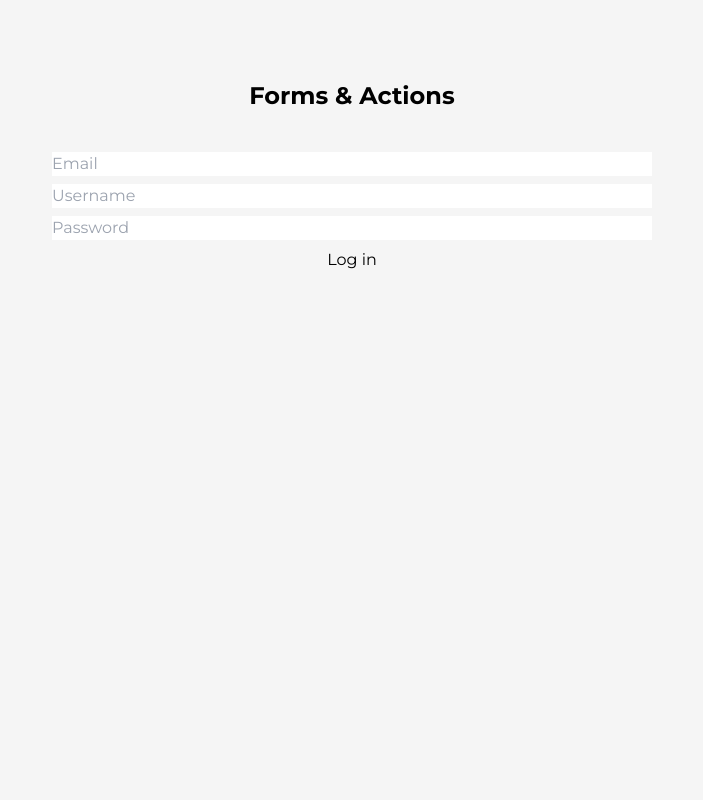
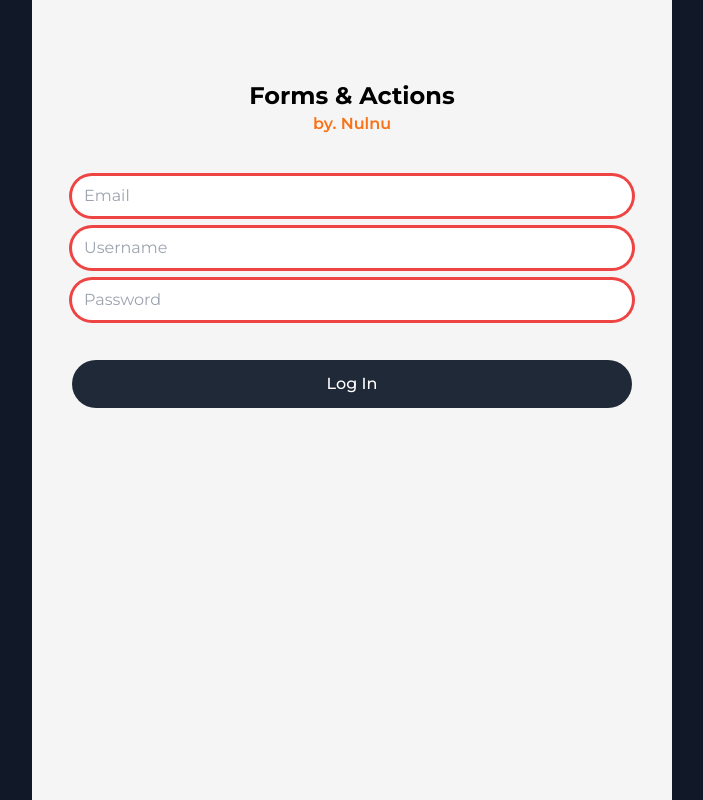
Before and after one commit to Eastynfromeast/nomad-market-14, a Next.js app: page /a26-forms-and-actions in a window 1280 px wide. Shown: the whole page, without its empty margins (288-991 px from the left). Built offline with nearby package versions, Linux system fonts and the light colour scheme.

Commit message:
finish A26 Forms&Actions with the basic requirements

```diff
--- /dev/null
+++ b/app/a26-forms-and-actions/actions.ts
@@ -0,0 +1,11 @@
+"use server";
+
+export async function onSubmit(prevState: any, formData: FormData) {
+	console.log(formData);
+	await new Promise(resolve => setTimeout(resolve, 5000));
+	if (formData.get("password") !== "12345") {
+		return { errors: ["wrong password", "password is different"] };
+	} else {
+		return { errors: ["", ""] };
+	}
+}
--- /dev/null
+++ b/app/a26-forms-and-actions/components/a26-form-btn.tsx
@@ -0,0 +1,19 @@
+"use client";
+
+import { useFormStatus } from "react-dom";
+
+interface FormBtnProps {
+	text: string;
+}
+
+export default function A26FormBtn({ text }: FormBtnProps) {
+	const { pending } = useFormStatus();
+	return (
+		<button
+			disabled={pending}
+			className="w-full p-3 rounded-3xl mt-3 bg-gray-800 text-white font-medium hover:bg-orange-500 transition disabled:bg-neutral-400 disabled:text-neutral-100"
+		>
+			{pending ? "loading..." : text}
+		</button>
+	);
+}
--- /dev/null
+++ b/app/a26-forms-and-actions/components/a26-form-input.tsx
@@ -0,0 +1,26 @@
+interface A26FormInputProps {
+	type: string;
+	name: string;
+	placeholder: string;
+	required: boolean;
+	errors: string[];
+}
+
+export default function A26FormInput({ type, name, placeholder, required, errors }: A26FormInputProps) {
+	return (
+		<div className="flex flex-col gap-2">
+			<input
+				className="py-2 px-3 rounded-3xl outline-none ring ring-transparent focus:ring-orange-500 focus:outline-orange-300 invalid:ring-red-500"
+				name={name}
+				type={type}
+				placeholder={placeholder}
+				required={required}
+			/>
+			{errors?.map((error, index) => (
+				<p key={index} className="text-red-500 font-medium text-xs">
+					{error}
+				</p>
+			))}
+		</div>
+	);
+}
--- a/app/a26-forms-and-actions/layout.tsx
+++ b/app/a26-forms-and-actions/layout.tsx
@@ -1,5 +1,4 @@
 import type { Metadata } from "next";
-import "@/app/globals.css";
 
 export const metadata: Metadata = {
 	title: "A26 Forms&Actions",
@@ -11,9 +10,5 @@ export default function RootLayout({
 }: Readonly<{
 	children: React.ReactNode;
 }>) {
-	return (
-		<html lang="en">
-			<body className=" bg-neutral-100 text-black max-w-screen-sm mx-auto">{children}</body>
-		</html>
-	);
+	return <div className="w-full h-screen bg-neutral-100 text-black mx-auto">{children}</div>;
 }
--- a/app/a26-forms-and-actions/page.tsx
+++ b/app/a26-forms-and-actions/page.tsx
@@ -1,14 +1,24 @@
+"use client";
+
+import { useFormState } from "react-dom";
+import A26FormInput from "./components/a26-form-input";
+import A26FormBtn from "./components/a26-form-btn";
+import { onSubmit } from "./actions";
+
 export default function FormsAndActions() {
+	const [state, dispatch] = useFormState(onSubmit, { errors: ["", ""] });
+
 	return (
-		<div className="flex flex-col mt-20 px-5">
+		<div className="flex flex-col pt-20 px-10">
 			<header className="text-center mb-10">
 				<h1 className="text-2xl font-bold">Forms & Actions</h1>
+				<p className="text-orange-500 font-semibold">by. Nulnu</p>
 			</header>
-			<form className="flex flex-col gap-2">
-				<input type="email" placeholder="Email" required />
-				<input type="username" placeholder="Username" required />
-				<input type="password" placeholder="Password" required />
-				<button>Log in</button>
+			<form action={dispatch} className="flex flex-col gap-3">
+				<A26FormInput name="email" type="email" placeholder="Email" required errors={[]} />
+				<A26FormInput name="username" type="text" placeholder="Username" required errors={[]} />
+				<A26FormInput name="password" type="password" placeholder="Password" required errors={state?.errors ?? []} />
+				<A26FormBtn text="Log In" />
 			</form>
 		</div>
 	);
```
